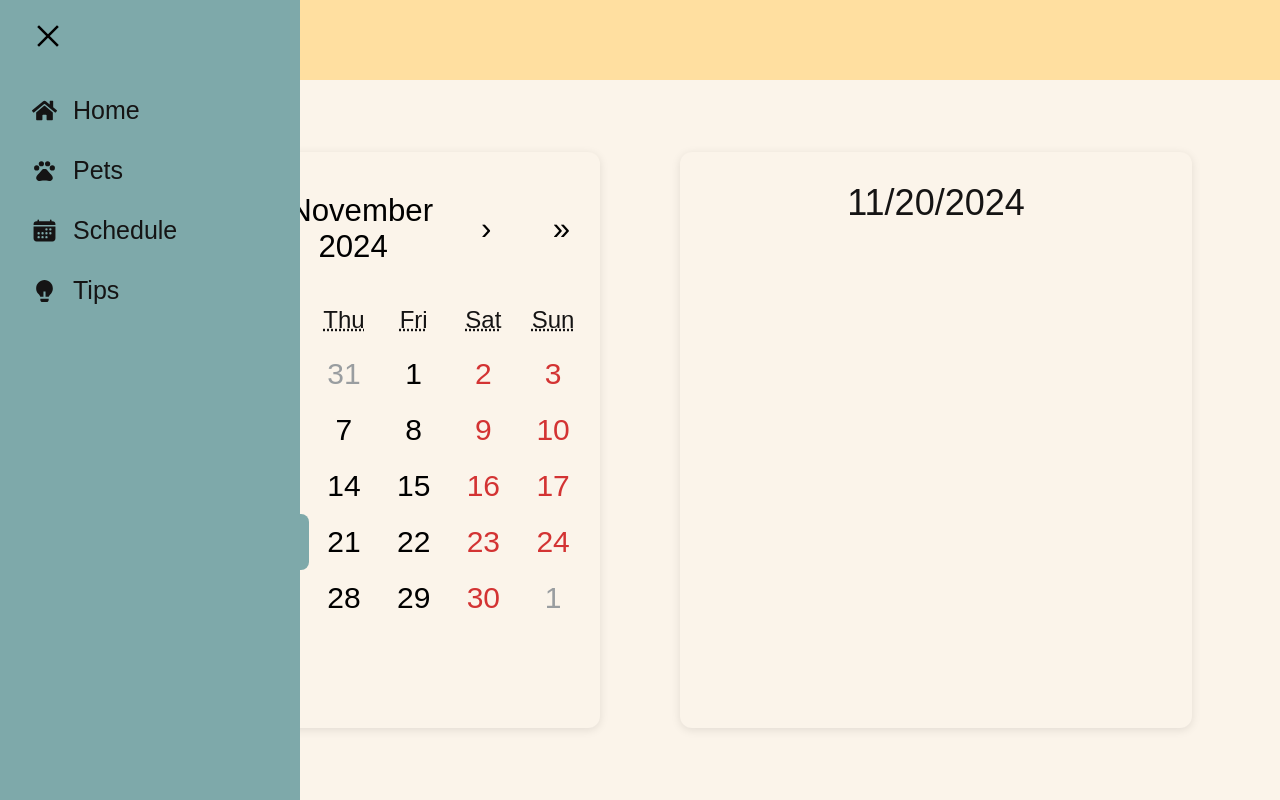
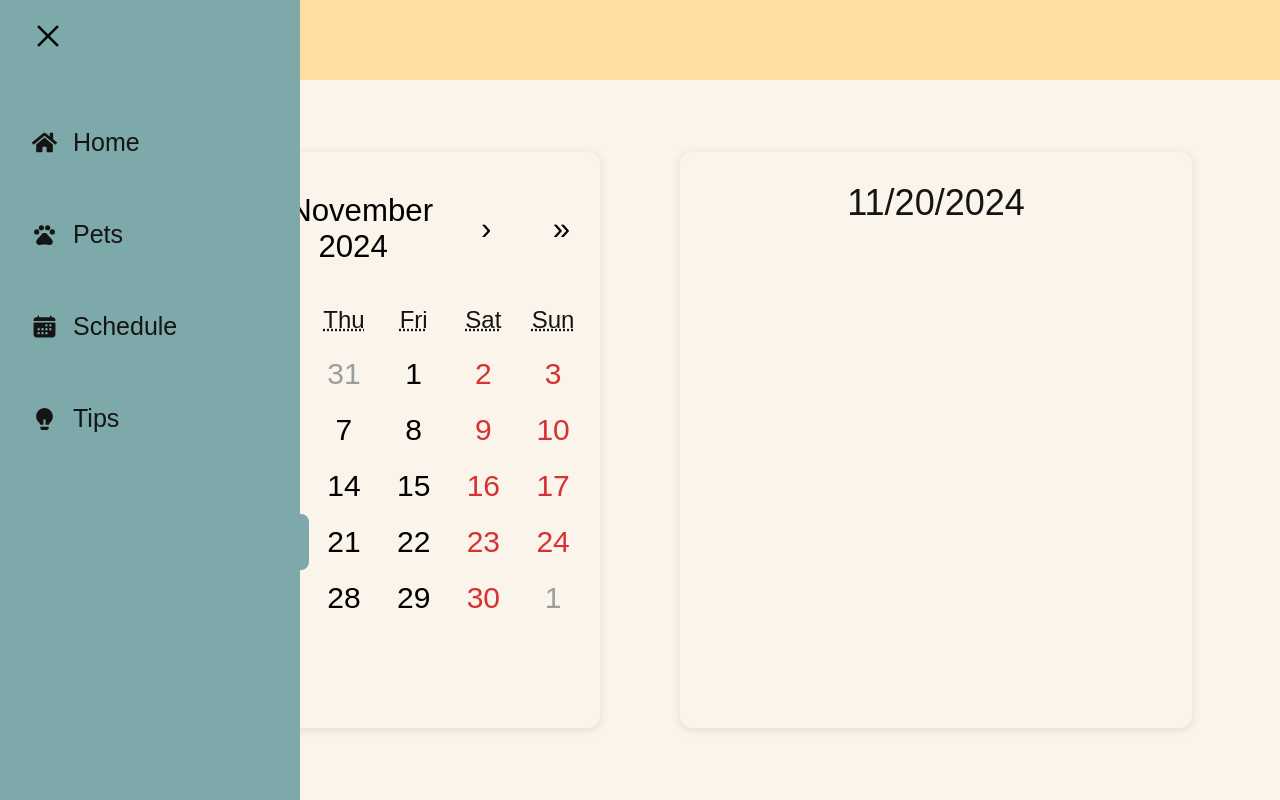
Before and after one commit to shanwhite/petal, a React (Create React App) app in the folder petal/: page /schedule in a window 1280 px wide. Built offline with nearby package versions, Linux system fonts and the light colour scheme; a web font is replaced by a local one.

Commit message:
fixed navbar spacing

```diff
--- a/petal/src/components/Navbar.js
+++ b/petal/src/components/Navbar.js
@@ -36,13 +36,16 @@ function Navbar() {
                         </li>
                         {NavbarData.map((item, index) => {
                             return (
-                                // list of pages (home, pets, schedule, tips)
+                                <div className="tabs">
+                                    {/* list of pages (home, pets, schedule, tips) */}
                                     <li key={index} className={item.name}>
                                         <Link to={item.path}>
                                         {item.icon}
                                         <span>{item.title}</span>
                                         </Link>
                                     </li>
+                                </div>
+
                             )
                         })}
                     </ul>
--- a/petal/src/index.css
+++ b/petal/src/index.css
@@ -67,7 +67,7 @@
   color: #151414;
   font-size: 25px;
   width: 95%;
-  height: 100%;
+  height: 145%;
   display: flex;
   align-items: center;
   padding: 0 16px;
@@ -94,6 +94,10 @@
 
 span {
   margin-left: 16px;
+}
+
+.tabs {
+  margin-top: 2em;
 }
 
 /* SCHEDULE PAGE */
```
Lines whose indentation alone changed are shown as unchanged.
